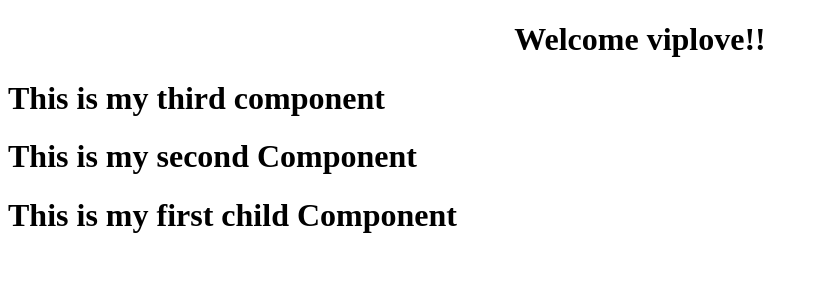
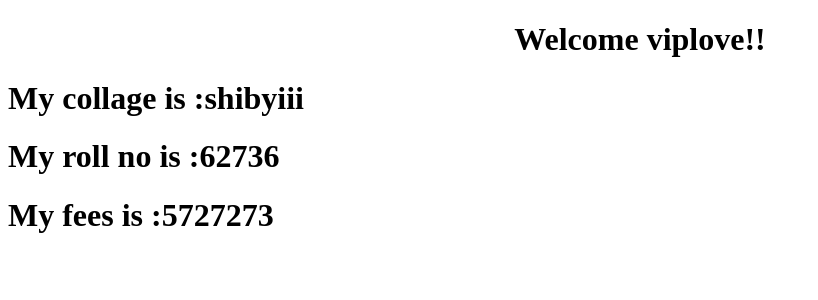
Before and after one commit to Viplovesana/Practice-react-js, a React (Vite) app: page / in a window 1280 px wide. Shown: the top 300 px of the page, without its empty margins (0-818 px from the left). Built offline with nearby package versions, Linux system fonts and the light colour scheme.

Commit message:
new commit

```diff
--- a/src/App.jsx
+++ b/src/App.jsx
@@ -2,20 +2,50 @@
 
 
 
-import Component from "./Component";
-import Component2 from "./Component2";
-import Component3 from "./Component3";
+// import Component from "./Component";
+// import Component2 from "./Component2";
+// import Component3 from "./Component3";
+
+
+// const App=()=>{
+//   return(
+//     <>
+//     <h1 align="center">Welcome viplove!!</h1>
+//     <Component/>
+//     <Component2/>
+//     <Component3/>
+
+//     </>
+//   )
+// }
+// export default App;
+
+
+///..............props...................................
+
+import Collage from "./Collage";
+
+
 
 
 const App=()=>{
   return(
     <>
     <h1 align="center">Welcome viplove!!</h1>
-    <Component/>
-    <Component2/>
-    <Component3/>
+    <Collage
+
+    nm="shibyiii"
+    seats={62736}
+    fees={5727273}
+
+    />
+
 
     </>
   )
 }
 export default App;
+
+
+
+// /....................................................................................
--- /dev/null
+++ b/src/Collage.jsx
@@ -0,0 +1,19 @@
+
+
+
+
+const Collage = (props)=>{
+return(
+
+<>
+<h1>My collage is :{props.nm}</h1>
+<h1>My roll no is :{props.seats}</h1>
+<h1>My fees is :{props.fees}</h1>
+
+
+
+</>
+
+)
+}
+export default Collage;
```
Also changed, not shown: src/Component3.jsx (+18 -0 lines).
